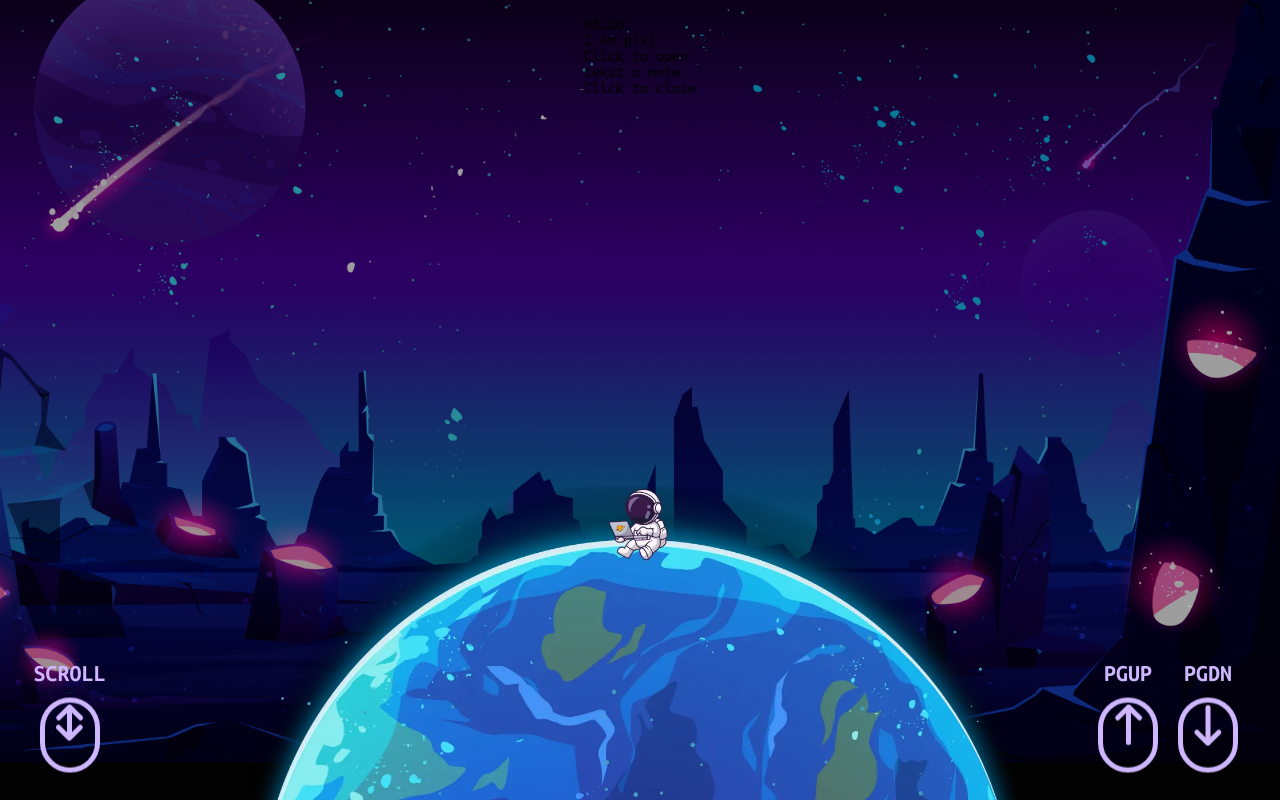
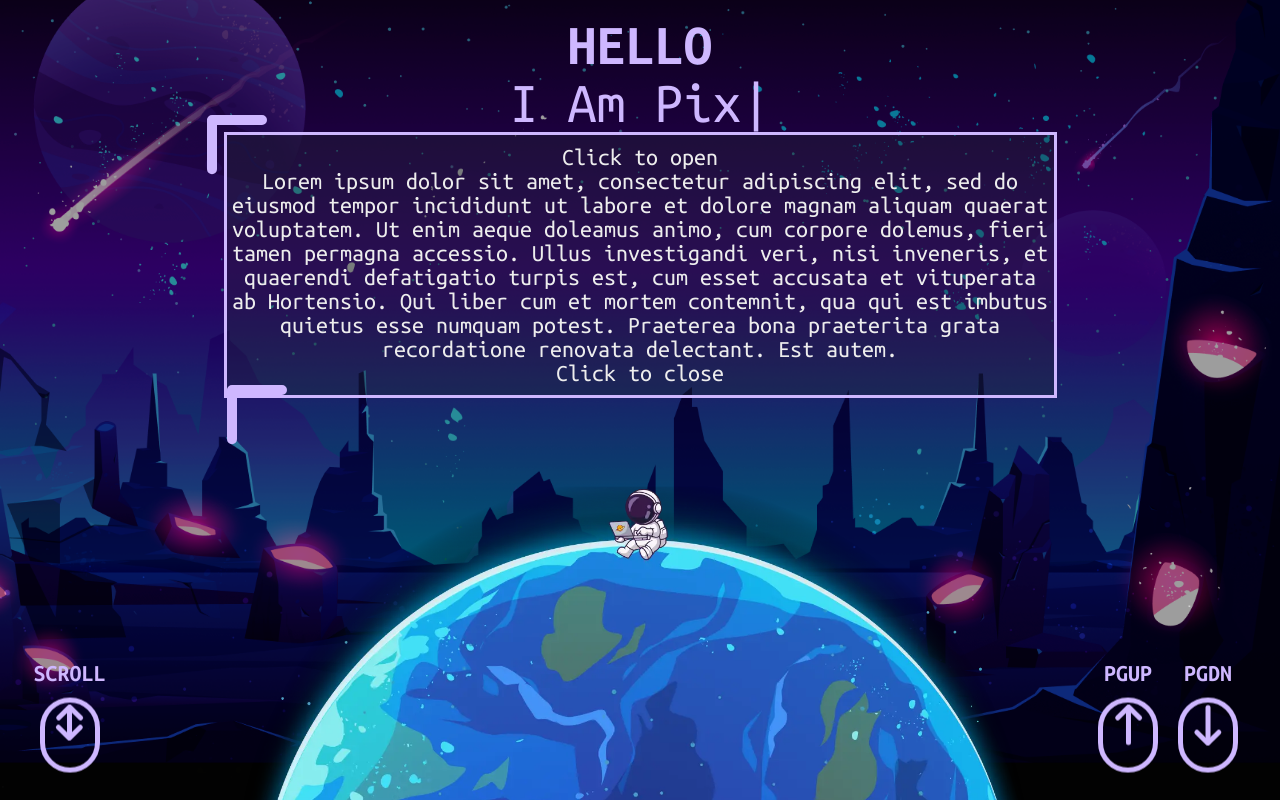
Before and after one commit to Rozycos/codename-portfolio, a Next.js app: page / in a window 1280 px wide. Shown: the top 800 px of the page. Built offline with nearby package versions, Linux system fonts and the light colour scheme.

Commit message:
hero settings in html i css

```diff
--- a/components/page-specific/Main/Sections/Section1/Section1.jsx
+++ b/components/page-specific/Main/Sections/Section1/Section1.jsx
@@ -8,14 +8,20 @@ export default function Section1() {
                 <div className="section__content hero">
                     <p>HELLO</p>
                     <TypingAnimation/>
-                    <div className="hero__content">Click to open
-                        <p>tekst o mnie</p>
+                    <div className="hero__content">
+                        <div className="hero__content-sqr hero__content-sqr--up"></div>
+                        <p>
+                            Click to open
+                        </p>
+                        <p>
+                            Lorem ipsum dolor sit amet, consectetur adipiscing elit, sed do eiusmod tempor incididunt ut labore et dolore magnam aliquam quaerat voluptatem. Ut enim aeque doleamus animo, cum corpore dolemus, fieri tamen permagna accessio.
+                            Ullus investigandi veri, nisi inveneris, et quaerendi defatigatio turpis est, cum esset accusata et vituperata ab Hortensio. Qui liber cum et mortem contemnit, qua qui est imbutus quietus esse numquam potest. Praeterea bona praeterita grata recordatione renovata delectant. Est autem.
+                        </p>
                         <p>Click to close</p>
+                        <div className="hero__content-sqr hero__content-sqr--dwn"></div>
                     </div>
                 </div>
-
                 <BottomNavBar/>
-
             </section>
 
         </>
--- a/components/page-specific/Main/Sections/Section1/TypingAnimation/TypingAnimation.jsx
+++ b/components/page-specific/Main/Sections/Section1/TypingAnimation/TypingAnimation.jsx
@@ -2,7 +2,7 @@
 import { useState, useEffect } from 'react';
 
 export default function TypingAnimation() {
-    const texts = ["Developer", "Przemek Malec", "pixelcrafter.eu"];
+    const texts = ["Developer", "Przemek Malec", "PixelCrafter.eu"];
     const [currentText, setCurrentText] = useState('');
     const [isDeleting, setIsDeleting] = useState(false);
     const [loop, setLoop] = useState(0);
--- /dev/null
+++ b/styles/elements/_hero.scss
@@ -0,0 +1,65 @@
+.hero{
+    p{
+        color: $color-primary;
+        font-size: 3.625rem;
+        font-weight: bold;
+        text-align: center;
+
+        @include mobile{
+            font-size: 2rem;
+        }
+    }
+    h1{
+        color: $color-primary;
+        font-size: 3.625rem;
+        text-align: center;
+
+        @include mobile{
+            font-size: 1.5rem;
+        }
+    }
+
+    &__content{
+        max-width: 52.0625rem;
+        background-color: $color-black;
+        border: 3px solid $color-primary;
+
+        @include mobile{
+            border: 1px solid $color-primary;
+        }
+
+        p{
+            color: $color-white-secondary;
+            font-size: 1.5rem;
+            //text-align: center;
+            font-weight:400;
+
+            @include mobile{
+                font-size: 1rem;
+            }
+        }
+
+        &-sqr{
+            position: relative;
+            width: 3.75rem;
+            //height: 3.75rem;
+            border: 0.3125rem solid $color-primary;
+            border-radius: 5px;
+            &::after{
+                content: "";
+                position: absolute;
+                width: 3rem;
+                //height: 3.75rem;
+                border: 0.3125rem solid $color-primary;
+                border-radius: 5px;
+                transform: rotate(90deg) translate(35%, 290%);
+
+            }
+
+            &--up{
+                transform: translate(-20px, -20px);
+
+            }
+        }
+    }
+}
--- a/styles/elements/_typingAnimation.scss
+++ b/styles/elements/_typingAnimation.scss
@@ -7,5 +7,5 @@
 
   @keyframes blink {
     from, to { background-color: transparent; }
-    50% { background-color: black; }
+    50% { background-color: $color-primary; }
   }
--- a/styles/globals.scss
+++ b/styles/globals.scss
@@ -15,7 +15,7 @@
 @import "elements/navBars";
 @import "elements/sections";
 @import "elements/typingAnimation";
-// @import "elements/hamburger";
+@import "elements/hero";
 // @import "elements/newSection";
 // @import "elements/trendingSection";
 // @import "elements/blogSection";
--- a/styles/settings/_colors.scss
+++ b/styles/settings/_colors.scss
@@ -1,5 +1,6 @@
 $color-primary: #CEB7FF; //primary color
 //$color-grey: #8E9696; //fonts
+$color-black:rgba(33, 49, 49, 0.3);
 //$color-black: #213131; //fonts
 $color-white: #FFFFFF; //fonts
 $color-white-secondary: #EDEDED; //fonts
```
